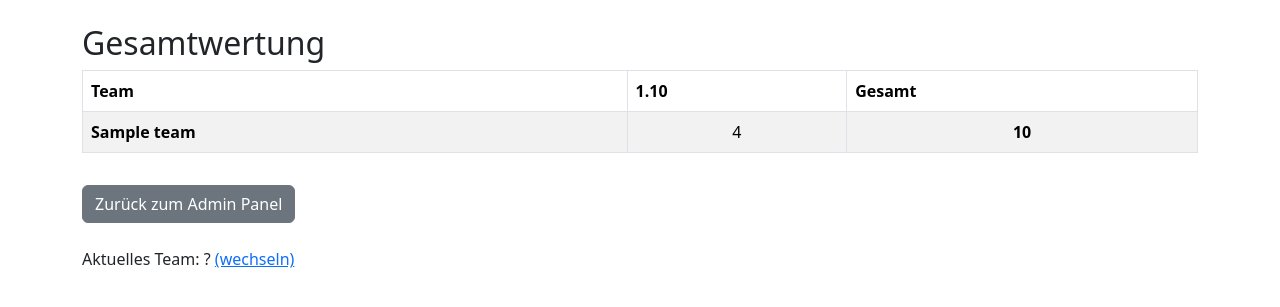
After one commit to nrother/tablequiz, a Flask app: template templates/admin_scores.html in a window 1280 px wide. The commit adds this page. Shown: the top 307 px of the page. Run offline with Flask 3, Linux system fonts and the light colour scheme; the template is opened without the code that fills it: most values are stand-ins (such as "Sample title", 1, 10 or a date in 2020); parts of the project's set-up code (start-up, migrations or seed data) failed here and were passed over.

Commit message:
Add page with total score

```diff
--- a/app.py
+++ b/app.py
@@ -182,6 +182,43 @@ def set_rating():
     send_to_all_clients({'msg': 'answers_updated', 'question_id': question_id})
     return ('', 204)
 
+@app.route('/admin/scores')
+def admin_scores():
+    if not session.get('admin_logged_in'):
+        return ('', 403)
+    # Prepare data for the scores table
+    teams = config['teams']
+    questions = quiz_data['questions']
+    # Build a list of all (question_id, subq_idx) pairs for columns
+    subq_columns = []
+    for q in questions:
+        for subq_idx, sq in enumerate(q['subquestions']):
+            subq_columns.append({
+                'question_id': q['id'],
+                'subq_idx': subq_idx,
+                'question_text': q['text'],
+                'subquestion_text': sq['question']
+            })
+    # Build a dict: team -> [ratings per subq], and total
+    team_scores = {}
+    for team in teams:
+        ratings = []
+        total = 0
+        for col in subq_columns:
+            qid = col['question_id']
+            sqidx = col['subq_idx']
+            rating = 0
+            rating = answers_data[qid][team][sqidx]['rating']
+            ratings.append(rating)
+            total += rating
+        team_scores[team] = {'ratings': ratings, 'total': total}
+    # Sort teams by total score descending
+    sorted_team_scores = sorted(team_scores.items(), key=lambda x: x[1]['total'], reverse=True)
+    return render_template('admin_scores.html',
+                           teams=[team for team, _ in sorted_team_scores],
+                           subq_columns=subq_columns,
+                           team_scores=dict(sorted_team_scores))
+
 @ws.route('/ws')
 def websocket(ws):
     ws_clients.append(ws)
--- a/templates/admin.html
+++ b/templates/admin.html
@@ -26,7 +26,8 @@
     <!-- Answers table will be loaded here via AJAX -->
 </div>
 
-<a href="{{ url_for('admin_logout') }}" class="mt-4">Admin Logout</a>
+<a href="{{ url_for('admin_scores') }}" class="btn btn-info mt-4">Gesamtwertung anzeigen</a>
+<a href="{{ url_for('admin_logout') }}" class="mt-4 ms-3">Admin Logout</a>
 
 <script>
 function loadAnswersTable() {
--- /dev/null
+++ b/templates/admin_scores.html
@@ -0,0 +1,30 @@
+{% extends 'base.html' %}
+{% block title %}Admin Scores{% endblock %}
+{% block content %}
+<h2>Gesamtwertung</h2>
+<table class="table table-bordered table-striped">
+    <thead>
+        <tr>
+            <th>Team</th>
+            {% for col in subq_columns %}
+                <th>
+                    {{ col.question_id }}.{{ col.subq_idx + 1 }}
+                </th>
+            {% endfor %}
+            <th>Gesamt</th>
+        </tr>
+    </thead>
+    <tbody>
+        {% for team in teams %}
+        <tr>
+            <td><b>{{ team }}</b></td>
+            {% for rating in team_scores[team].ratings %}
+                <td class="text-center">{{ rating }}</td>
+            {% endfor %}
+            <td class="fw-bold text-center">{{ team_scores[team].total }}</td>
+        </tr>
+        {% endfor %}
+    </tbody>
+</table>
+<a href="{{ url_for('admin') }}" class="btn btn-secondary mt-3">Zurück zum Admin Panel</a>
+{% endblock %}
```
